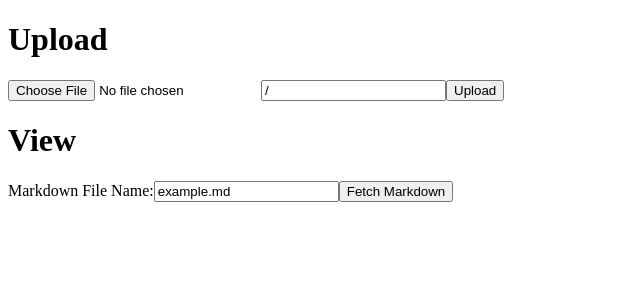
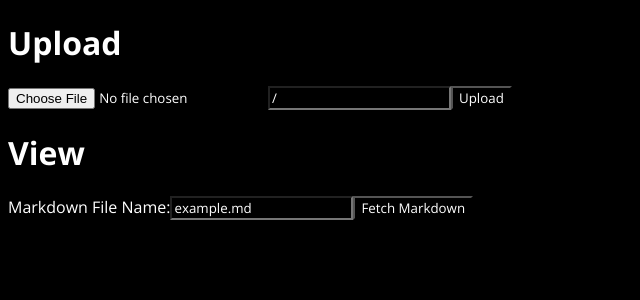
Before and after one commit to workspaced-md/frontend, a Next.js app: page / in a window 1280 px wide. Shown: the top 300 px of the page, without its empty margins (0-640 px from the left). Built offline with nearby package versions, Linux system fonts and the light colour scheme; no server answers.

Commit message:
import open sans

```diff
--- a/src/styles/globals.css
+++ b/src/styles/globals.css
@@ -12,10 +12,19 @@
     --background: #0a0a0a;
     --foreground: #ededed;
   }
-} */
+}
 
-/* body {
+body {
   color: var(--foreground);
   background: var(--background);
   font-family: Arial, Helvetica, sans-serif;
 } */
+
+@import url("https://fonts.googleapis.com/css2?family=Geist+Mono:wght@100..900&display=swap");
+@import url("https://fonts.googleapis.com/css2?family=Geist+Mono:wght@100..900&family=Open+Sans:ital,wght@0,300..800;1,300..800&display=swap");
+
+* {
+  font-family: "Open Sans", Arial, Helvetica, sans-serif;
+  background-color: black;
+  color: white;
+}
```
